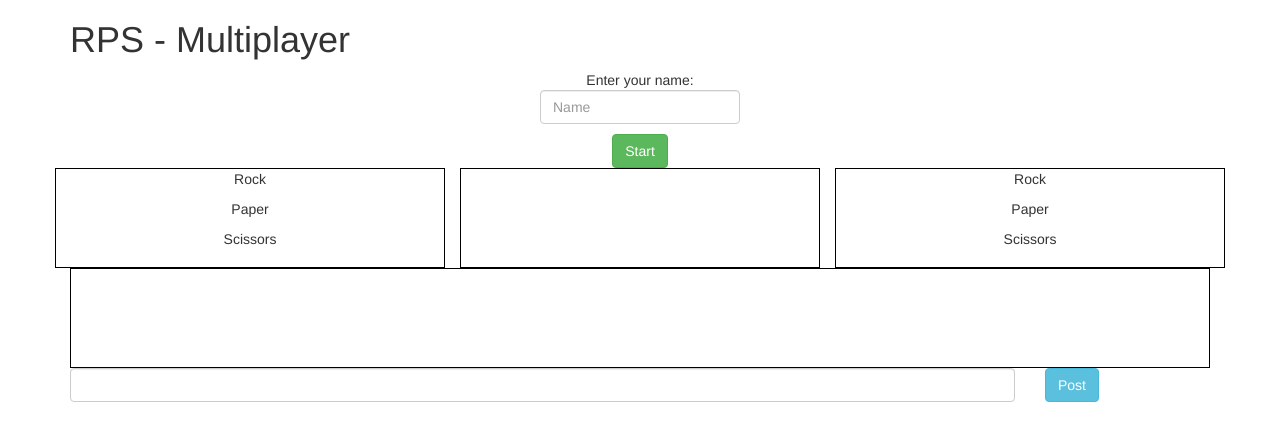
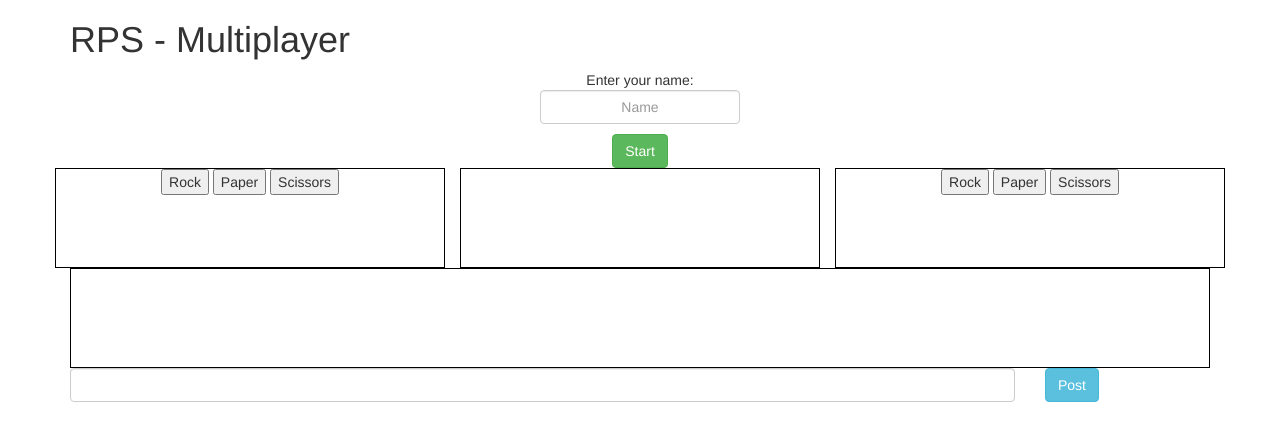
Before and after one commit to AceARK/RPS-Multiplayer, a PHP site: page / in a window 1280 px wide. Shown: the top 441 px of the page. Run offline with PHP 8.4, Linux system fonts and the light colour scheme; some libraries are stand-ins or nearby versions.

Commit message:
Adding code to capture name from input field and fill into playerName div.

```diff
--- a/assets/css/style.css
+++ b/assets/css/style.css
@@ -7,3 +7,7 @@
 	border: 1px solid black;
 	min-height: 100px;
 }
+
+button {
+	outline: none !important;
+}
--- a/index.html
+++ b/index.html
@@ -24,7 +24,7 @@
 					<div class="col-sm-12">
 						<p class="displayBeforeStart">
 							<span class="displayBeforeStart">Enter your name:
-								<input type="text" id="userName" class="form-control" placeholder="Name">
+								<input type="text" id="userName" class="form-control text-center" placeholder="Name">
 							</span>
 						</p>
 					</div>
@@ -43,11 +43,11 @@
 					<!-- Left side player panel -->
 					<div class="col-sm-4 leftSidePanel">
 						<!-- Player name div -->
-						<div id="player1Name"></div>
+						<div id="player_1_Name"></div>
 						<!-- RPS choices div -->
-						<p class="rock">Rock</p>
-						<p class="paper">Paper</p>
-						<p class="scissors">Scissors</p>
+						<button class="choices" data-choice="rock">Rock</button>
+						<button class="choices" data-choice="paper">Paper</button>
+						<button class="choices" data-choice="scissors">Scissors</button>
 					</div>
 					<!-- Middle message panel -->
 					<div class="col-sm-4">
@@ -56,11 +56,11 @@
 					<!-- Right side player panel -->
 					<div class="col-sm-4 rightSidePanel">
 						<!-- Player name div -->
-						<div id="player2Name"></div>
+						<div id="player_2_Name"></div>
 						<!-- RPS choices div -->
-						<p class="rock">Rock</p>
-						<p class="paper">Paper</p>
-						<p class="scissors">Scissors</p>
+						<button class="choices" data-choice="rock">Rock</button>
+						<button class="choices" data-choice="paper">Paper</button>
+						<button class="choices" data-choice="scissors">Scissors</button>
 					</div>
 				</div>
 			</div>
```
Also changed, not shown: assets/javascript/game.js (+16 -9 lines).
